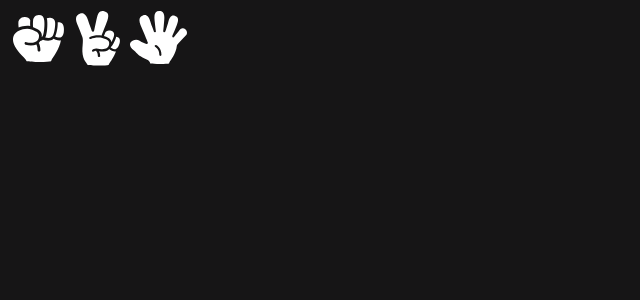
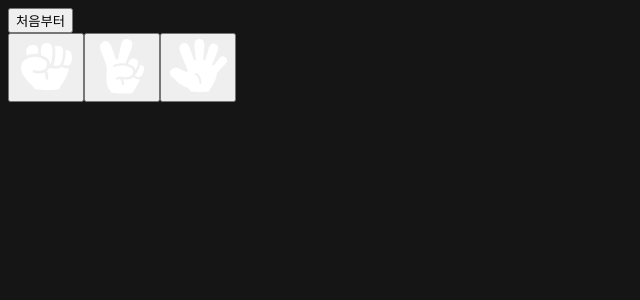
Before and after one commit to loonatiq/react_practice2, a React (Create React App) app: page / in a window 1280 px wide. Shown: the top 300 px of the page, without its empty margins (0-640 px from the left). Built offline with nearby package versions, Linux system fonts and the light colour scheme.

Commit message:
3rdCommit

```diff
--- a/src/App.js
+++ b/src/App.js
@@ -1,12 +1,20 @@
 import HandIcon from "./HandIcon";
+import HandButton from './HandButton';
+import Button from './Button';
+
 
 function App() {
+  const handleClick = (value) => console.log(value);
+  const handleClearButton = () => console.log('처음부터');
   return (
+    <>
     <div>
-      <HandIcon value="rock" />
-      <HandIcon value="scissors" />
-      <HandIcon value="paper" />
+      <Button onClick={handleClearButton}>처음부터</Button>
     </div>
+    <HandButton value="rock" onClick={handleClick}/>
+    <HandButton value="scissors" onClick={handleClick}/>
+    <HandButton value="paper" onClick={handleClick}/>
+    </>
   );
 }
 
--- /dev/null
+++ b/src/Button.js
@@ -0,0 +1,8 @@
+
+function Button({ children, onClick }){
+return(
+  <button onClick={onClick}>{ children }</button>
+);
+}
+
+export default Button;
--- /dev/null
+++ b/src/HandButton.js
@@ -0,0 +1,11 @@
+import HandIcon from './HandIcon';
+
+function HandButton({ value, onClick }){
+  const handleClick = () => onClick(value);
+  return(
+  <button onClick = { handleClick }>
+    <HandIcon value = { value } />
+  </button>
+  );
+}
+export default HandButton;
```
